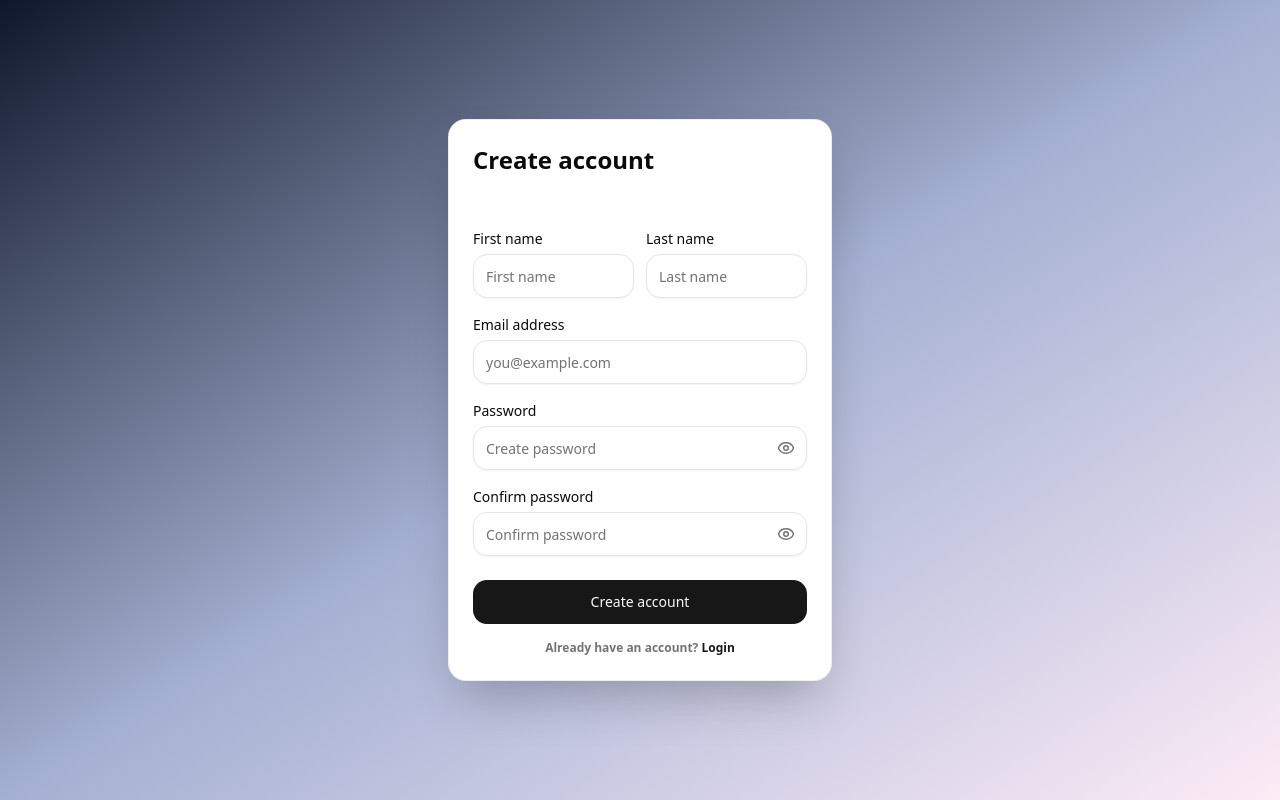
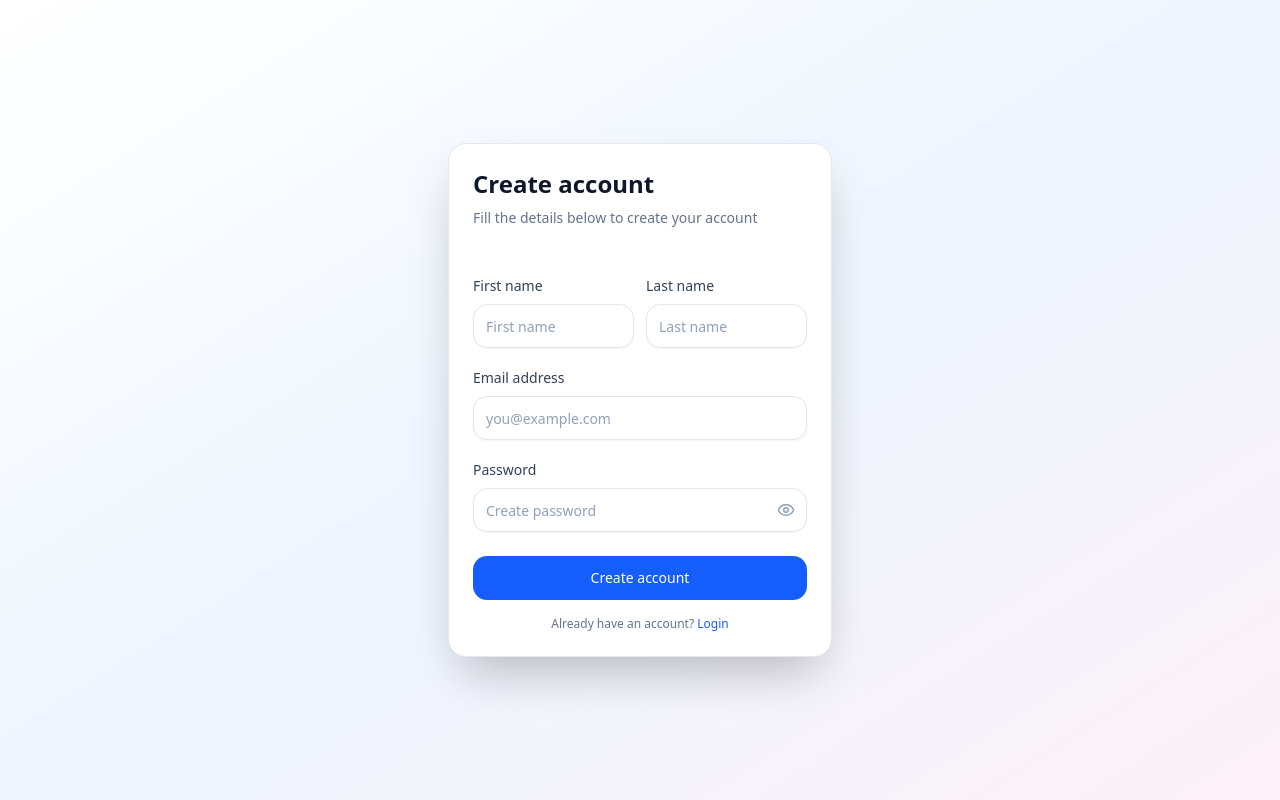
Before and after one commit to arjunkumarpandey45/EKart, a React app in the folder frontend/: page /signup in a window 1280 px wide. Built offline with nearby package versions, Linux system fonts and the light colour scheme; the HTML template or start-up script is replaced by a standard one.

Commit message:
fixed some issued

```diff
--- a/frontend/src/pages/Signup.jsx
+++ b/frontend/src/pages/Signup.jsx
@@ -14,33 +14,51 @@ import { Eye, EyeOff, Loader2 } from "lucide-react"
 
 function Signup() {
   const [showPassword, setShowPassword] = useState(false)
-  const [showConfirm, setShowConfirm] = useState(false)
   const [loading, setLoading] = useState(false)
+
+  const [formData, setFormData] = useState({
+    firstName: "",
+    lastName: "",
+    email: "",
+    password: "",
+  })
 
   const navigate = useNavigate()
 
+  const handleChange = (e) => {
+    const { name, value } = e.target
+    setFormData((prev) => ({
+      ...prev,
+      [name]: value,
+    }))
+  }
+
   const handleSignup = (e) => {
     e.preventDefault()
+    console.log(formData)
     setLoading(true)
 
-    // 🔹 Fake API call (replace later with real backend)
+    // fake API call
     setTimeout(() => {
       setLoading(false)
-      navigate("/login") // next page
+      navigate("/login")
     }, 2000)
   }
 
   return (
     <div className="min-h-screen flex items-center justify-center
-    bg-gradient-to-br from-slate-900 via-blue-900/40 to-pink-200/40 px-4">
+bg-gradient-to-br from-white via-blue-50 to-pink-50 px-4">
 
-      <Card className="w-full max-w-sm rounded-2xl shadow-2xl bg-card border border-border/60">
+      <Card className="w-full max-w-sm rounded-2xl shadow-2xl bg-white border border-slate-200">
 
         {/* HEADER */}
         <CardHeader className="pb-6">
-          <CardTitle className="text-2xl font-semibold">
+          <CardTitle className="text-2xl font-semibold text-slate-900">
             Create account
           </CardTitle>
+          <p className="text-sm text-slate-500">
+            Fill the details below to create your account
+          </p>
         </CardHeader>
 
         {/* FORM */}
@@ -50,25 +68,39 @@ function Signup() {
             {/* FIRST + LAST NAME */}
             <div className="grid grid-cols-2 gap-3">
               <div className="space-y-2">
-                <Label htmlFor="firstName">First name</Label>
+                <Label
+                  htmlFor="firstName"
+                  className="text-sm font-medium text-slate-700"
+                >
+                  First name
+                </Label>
                 <Input
                   id="firstName"
                   name="firstName"
                   type="text"
                   placeholder="First name"
-                  className="h-11 rounded-xl"
+                  value={formData.firstName}
+                  onChange={handleChange}
+                  className="h-11 rounded-xl text-slate-900 placeholder:text-slate-400"
                   required
                 />
               </div>
 
               <div className="space-y-2">
-                <Label htmlFor="lastName">Last name</Label>
+                <Label
+                  htmlFor="lastName"
+                  className="text-sm font-medium text-slate-700"
+                >
+                  Last name
+                </Label>
                 <Input
                   id="lastName"
                   name="lastName"
                   type="text"
                   placeholder="Last name"
-                  className="h-11 rounded-xl"
+                  value={formData.lastName}
+                  onChange={handleChange}
+                  className="h-11 rounded-xl text-slate-900 placeholder:text-slate-400"
                   required
                 />
               </div>
@@ -76,59 +108,52 @@ function Signup() {
 
             {/* EMAIL */}
             <div className="space-y-2">
-              <Label htmlFor="email">Email address</Label>
+              <Label
+                htmlFor="email"
+                className="text-sm font-medium text-slate-700"
+              >
+                Email address
+              </Label>
               <Input
                 id="email"
                 name="email"
                 type="email"
                 placeholder="you@example.com"
-                className="h-11 rounded-xl"
+                value={formData.email}
+                onChange={handleChange}
+                className="h-11 rounded-xl text-slate-900 placeholder:text-slate-400"
                 required
               />
             </div>
 
             {/* PASSWORD */}
             <div className="space-y-2">
-              <Label htmlFor="password">Password</Label>
+              <Label
+                htmlFor="password"
+                className="text-sm font-medium text-slate-700"
+              >
+                Password
+              </Label>
+
               <div className="relative">
                 <Input
                   id="password"
                   name="password"
                   type={showPassword ? "text" : "password"}
                   placeholder="Create password"
-                  className="h-11 rounded-xl pr-10"
+                  value={formData.password}
+                  onChange={handleChange}
+                  className="h-11 rounded-xl pr-10 text-slate-900 placeholder:text-slate-400"
                   required
                 />
+
                 <button
                   type="button"
                   onClick={() => setShowPassword(!showPassword)}
                   className="absolute right-3 top-1/2 -translate-y-1/2
-                  text-muted-foreground hover:text-foreground"
+                  text-slate-400 hover:text-slate-700"
                 >
                   {showPassword ? <EyeOff size={18} /> : <Eye size={18} />}
-                </button>
-              </div>
-            </div>
-
-            {/* CONFIRM PASSWORD */}
-            <div className="space-y-2">
-              <Label htmlFor="confirmPassword">Confirm password</Label>
-              <div className="relative">
-                <Input
-                  id="confirmPassword"
-                  name="confirmPassword"
-                  type={showConfirm ? "text" : "password"}
-                  placeholder="Confirm password"
-                  className="h-11 rounded-xl pr-10"
-                  required
-                />
-                <button
-                  type="button"
-                  onClick={() => setShowConfirm(!showConfirm)}
-                  className="absolute right-3 top-1/2 -translate-y-1/2
-                  text-muted-foreground hover:text-foreground"
-                >
-                  {showConfirm ? <EyeOff size={18} /> : <Eye size={18} />}
                 </button>
               </div>
             </div>
@@ -138,27 +163,31 @@ function Signup() {
           {/* FOOTER */}
           <CardFooter className="flex flex-col gap-4 pt-6">
 
-            {/* SUBMIT BUTTON WITH LOADING */}
+            {/* SUBMIT BUTTON */}
             <Button
               type="submit"
               disabled={loading}
-              className="w-full h-11 rounded-xl flex items-center justify-center gap-2"
+              className="w-full h-11 rounded-xl
+              bg-blue-600 hover:bg-blue-700 text-white
+              flex items-center justify-center gap-2"
             >
               {loading && <Loader2 className="h-4 w-4 animate-spin" />}
               {loading ? "Creating account..." : "Create account"}
             </Button>
 
-            {/* ALREADY HAVE ACCOUNT — BILKUL NICHE */}
-            <b className="text-xs text-center text-muted-foreground">
+            {/* ALREADY HAVE ACCOUNT (BOTTOM) */}
+            <p className="text-xs text-center text-slate-500">
               Already have an account?{" "}
-              <Link to="/login" className="text-primary hover:underline">
+              <Link
+                to="/login"
+                className="text-blue-600 hover:text-blue-700 font-medium"
+              >
                 Login
               </Link>
-            </b>
+            </p>
 
           </CardFooter>
         </form>
-
       </Card>
     </div>
   )
```
